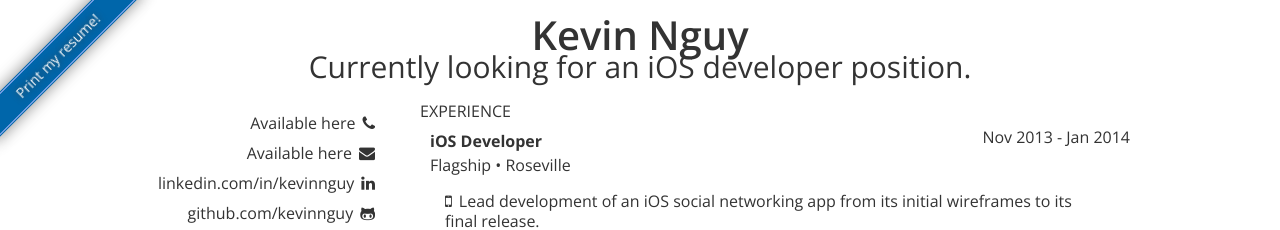
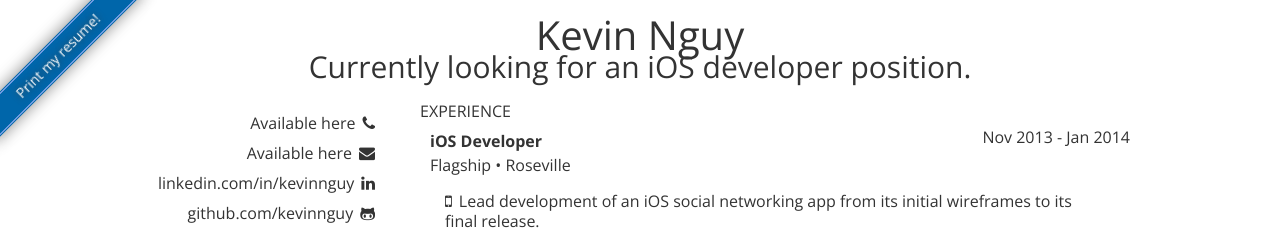
Before and after one commit to kevinnguy/kevinnguy.github.com, a Jekyll site: the page index.html, which Jekyll copies as it is, in a window 1280 px wide. Shown: the top 230 px of the page. Built offline with Jekyll 4.4.1, drawn with Linux system fonts in a browser that asks for light colours.

Commit message:
Sorry for the poor description

```diff
--- a/index.html
+++ b/index.html
@@ -37,7 +37,7 @@
 
     <div class="container" id="header">
       <div id="me">
-        <a style="font-size: 40px" class="semi-bold" href='http://kevinnguy.com' target="_blank">Kevin Nguy</a>
+        <a style="font-size: 40px" class="normal" href='http://kevinnguy.com' target="_blank">Kevin Nguy</a>
       </div>
       <div id="me">
         <p style="font-size: 30px" class="light">Currently looking for an iOS developer position.</p>
```
